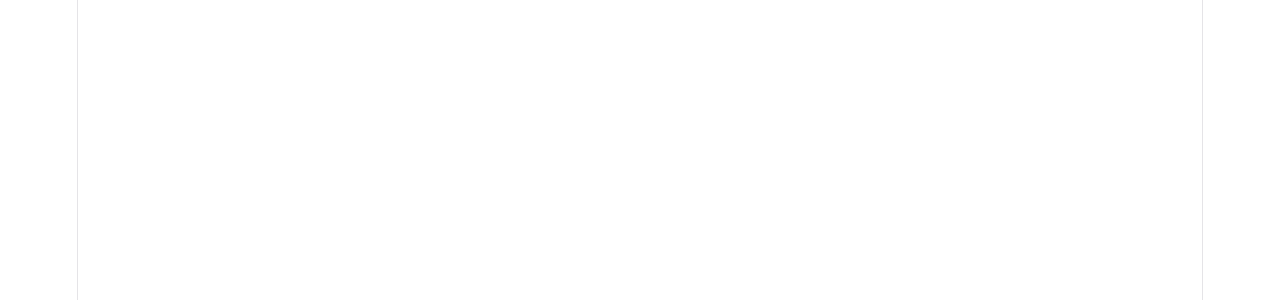
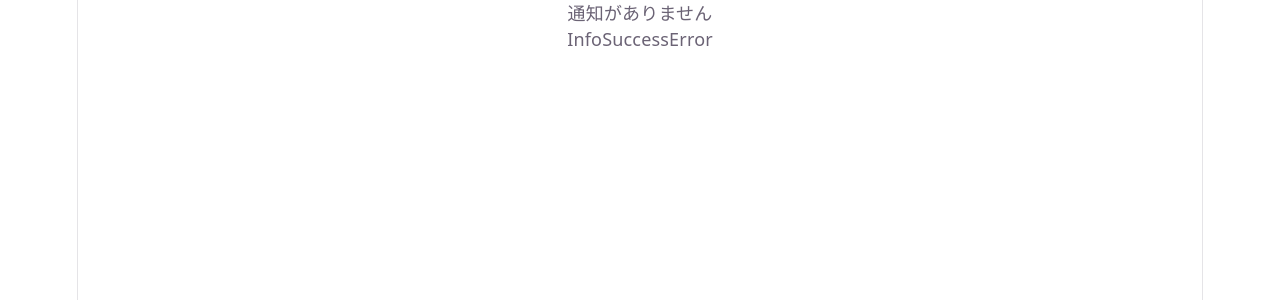
Before and after one commit to TakaDev1/React-useReducer-NotificationApp, a React (Vite) app: page / in a window 1280 px wide. Shown: the top 300 px of the page. Built offline with nearby package versions, Linux system fonts and the light colour scheme.

Commit message:
feat: Implement NotificationList Component

```diff
--- a/src/App.tsx
+++ b/src/App.tsx
@@ -1,11 +1,16 @@
 import "./App.css";
+import ControlPanel from "./feature/components/ControlPanel";
+import NotificationList from "./feature/components/NotificationList";
 import { NotificationProvider } from "./feature/contexts/NotificationContext";
 
 function App() {
   return (
     <div>
       <NotificationProvider>
-        <div></div>
+        <div>
+          <NotificationList />
+          <ControlPanel />
+        </div>
       </NotificationProvider>
     </div>
   );
--- /dev/null
+++ b/src/feature/components/NotificationList.tsx
@@ -0,0 +1,32 @@
+import React from "react";
+import { useNotification } from "../contexts/NotificationContext";
+
+const NotificationList = () => {
+  const { state, dispatch } = useNotification();
+
+  const clorMap = {
+    info: "bg-blue-100 text-blue-800",
+    success: "bg-green-100 text-green-800",
+    error: "bg-red-100 text-red-800",
+  };
+
+  const handleRemove = (id: string) => {
+    dispatch({ type: "remove", id });
+  };
+
+  return (
+    <div>
+      {state.length > 0 ? (
+        <ul>
+          {state.map((notification) => (
+            <li key={notification.id}>{notification.message}</li>
+          ))}
+        </ul>
+      ) : (
+        <p>通知がありません</p>
+      )}
+    </div>
+  );
+};
+
+export default NotificationList;
```
